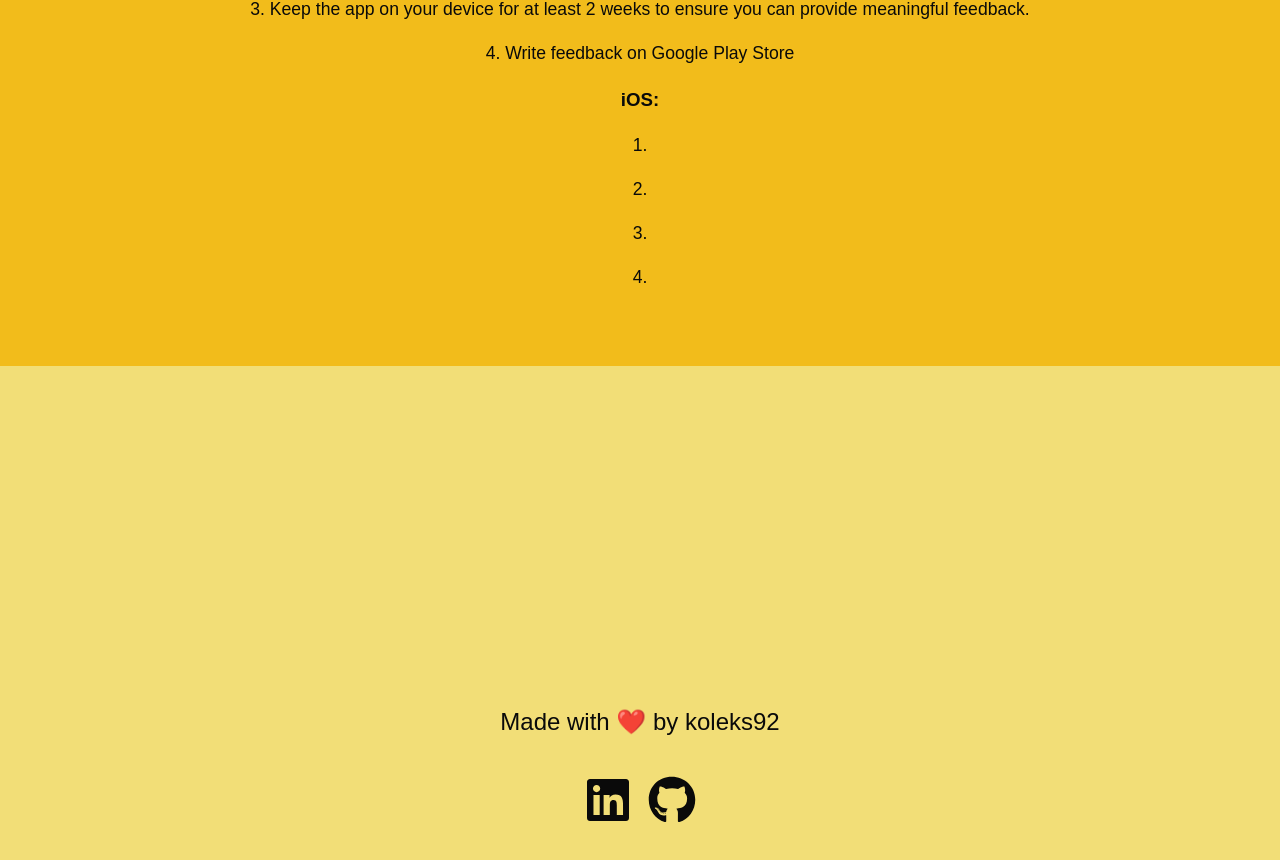
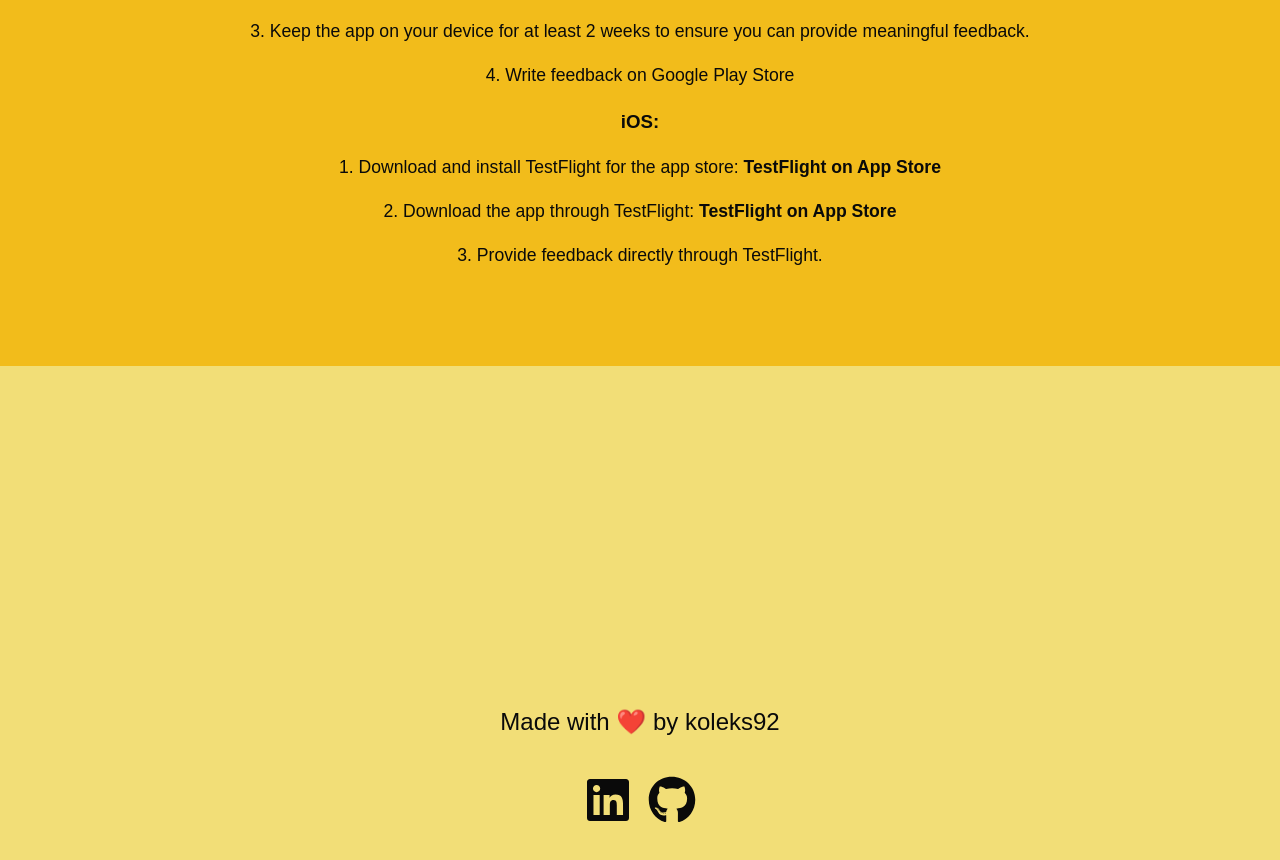
Before and after one commit to koleks92/dishdate-landingpage, a React (Vite) app: page / in a window 1280 px wide. Shown: the part 2834-3694 px from the top of the page. Built offline with nearby package versions, Linux system fonts and the light colour scheme; a web font is replaced by a local one.

Commit message:
feat: Added iOS testing info

```diff
--- a/src/App.jsx
+++ b/src/App.jsx
@@ -191,10 +191,31 @@ function App() {
                     </p>
 
                     <h3>iOS:</h3>
-                    <p className="tester-text-steps">1.</p>
-                    <p className="tester-text-steps">2.</p>
-                    <p className="tester-text-steps">3.</p>
-                    <p className="tester-text-steps">4.</p>
+                    <p className="tester-text-steps">
+                        1. Download and install TestFlight for the app store:{" "}
+                        <a
+                            href="https://apps.apple.com/us/app/testflight/id899247664"
+                            target="_blank"
+                            rel="noopener noreferrer"
+                            className="tester-link"
+                        >
+                            TestFlight on App Store
+                        </a>
+                    </p>
+                    <p className="tester-text-steps">
+                        2. Download the app through TestFlight:{" "}
+                        <a
+                            href="https://testflight.apple.com/join/WMn9VyhX"
+                            target="_blank"
+                            rel="noopener noreferrer"
+                            className="tester-link"
+                        >
+                            TestFlight on App Store
+                        </a>
+                    </p>
+                    <p className="tester-text-steps">
+                        3. Provide feedback directly through TestFlight.
+                    </p>
                 </div>
             </div>
 
```
